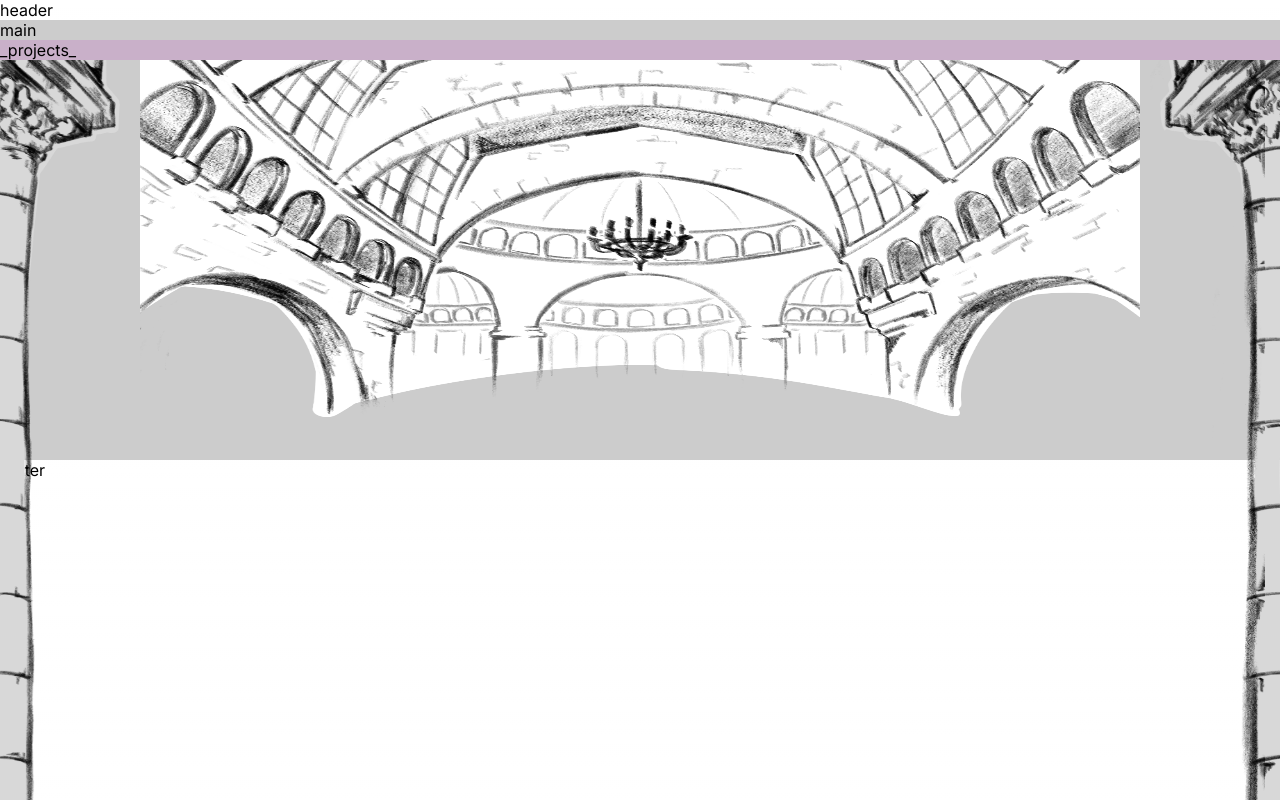
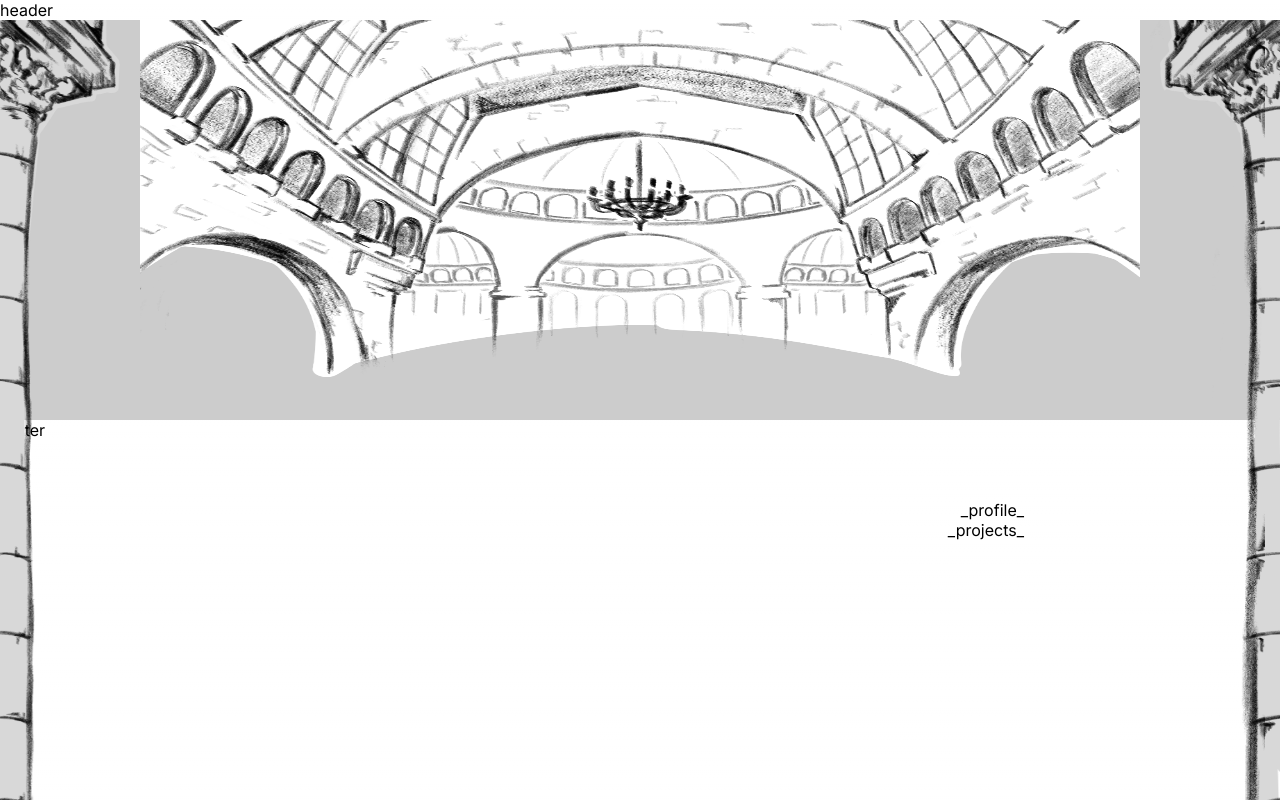
Before and after one commit to Hangeol-Chang/me, a Next.js app: page / in a window 1280 px wide. Shown: the top 800 px of the page. Built offline with nearby package versions, Linux system fonts and the light colour scheme.

Commit message:
[REFACTOR] page structure fixed

```diff
--- a/components/main/background.tsx
+++ b/components/main/background.tsx
@@ -1,10 +1,9 @@
 'use client'
 
+import Link from "../Common/link";
+import Image from "../Common/image";
 import { useEffect, useState } from "react";
-import Image from "../Common/image";
 import { useSpring, animated } from "react-spring";
-import { useGetRecoilValueInfo_UNSTABLE } from "recoil";
-import { relative } from "path";
 
 const backgroundStyle = {
     'backgroundColor' : '#cccccc', // use bg-color while testing
@@ -71,7 +70,6 @@ export default function Background() {
 
     return (
         <div style={backgroundStyle} >
-
             <div style={topImgStyle} >
                 <animated.div style={topInitAnimation}>
                     <Image src={'/main/hall_t.png'} width={1000} height={400} alt="topWall" />
--- /dev/null
+++ b/components/main/links.tsx
@@ -0,0 +1,25 @@
+import Link from "../Common/link";
+
+const linksStyle = {
+    'position' : 'absolute',
+
+    'right' : '20%',
+    'top' : '500px',
+
+    'display' : 'flex',
+    'flexDirection' : 'column',
+
+    'alignItems' : 'end'
+
+} as React.CSSProperties;
+
+export default function Links() {
+
+    return (
+        <div style={linksStyle}>
+            <Link href={`/profile`} >_profile_</Link>
+            <Link href={`/projects`}>_projects_</Link>
+
+        </div>
+    )
+}
--- a/components/main/main.tsx
+++ /dev/null
@@ -1,19 +0,0 @@
-import Link from "../Common/link";
-import Image from "../Common/image";
-import Background from "./background";
-
-export default function Main() {
-    return (
-        <div
-            style={{
-                backgroundColor : 'rgba(200, 150, 200, 0.5)'
-            }}
-        >
-            <Link href={`/projects`}>_projects_</Link>
-            {/* <Image src={`/testimg.png`} width={300} height={300} alt="testimg"/> */}
-
-
-            <Background />
-        </div>
-    )
-}
--- a/src/app/page.tsx
+++ b/src/app/page.tsx
@@ -1,13 +1,13 @@
-import Main from '../../components/main/main'
+import Link from '../../components/Common/link'
+import Background from '../../components/main/background'
+import Links from '../../components/main/links'
 
 export default function Home() {
 
     return (
         <main>
-            <div>
-                main
-            </div>
-            <Main />
+            <Links />
+            <Background />
         </main>
     )
 }
```
Also changed, not shown: src/app/log.md (added, +3 -0 lines).
